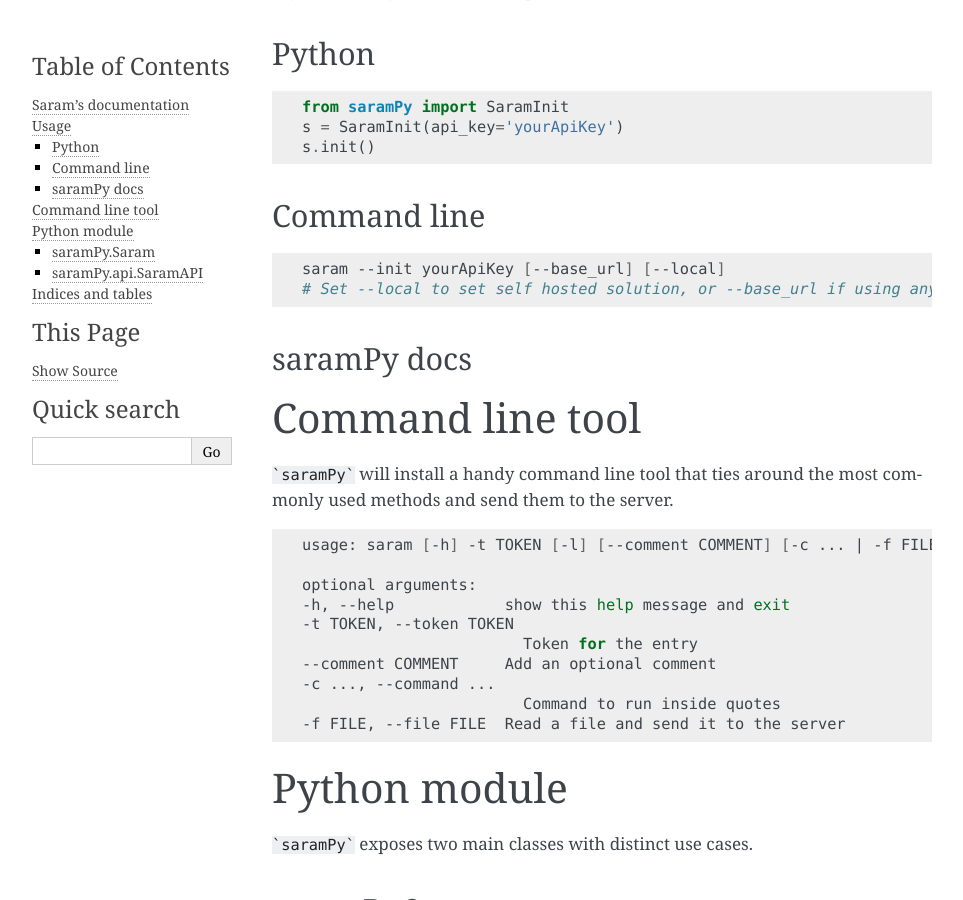
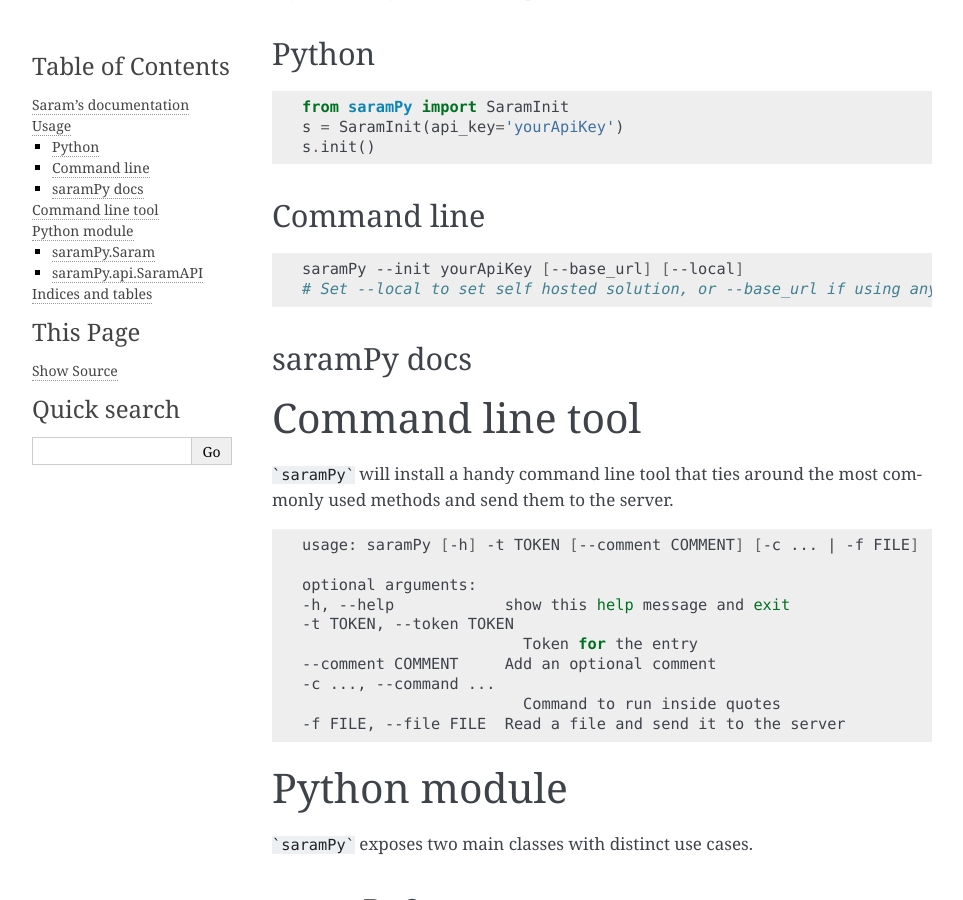
Before and after one commit to securisec/saramPy, a Sphinx documentation site: the page built from docs/index.rst, in a window 1280 px wide and 900 px high, scrolled down 549 px. Shown: the whole window, without its empty margins (148-1111 px from the left). Built offline with Sphinx 7.4.7, drawn with Linux system fonts in a browser that asks for light colours.

Commit message:
documentation updates

```diff
--- a/docs/index.rst
+++ b/docs/index.rst
@@ -25,7 +25,7 @@ Command line
 
 .. code-block:: bash
 
-    saram --init yourApiKey [--base_url] [--local]
+    saramPy --init yourApiKey [--base_url] [--local]
     # Set --local to set self hosted solution, or --base_url if using anything other than the main app
 
 saramPy docs
@@ -37,7 +37,7 @@ Command line tool
 
 .. code-block:: bash
 
-    usage: saram [-h] -t TOKEN [-l] [--comment COMMENT] [-c ... | -f FILE]
+    usage: saramPy [-h] -t TOKEN [--comment COMMENT] [-c ... | -f FILE]
 
     optional arguments:
     -h, --help            show this help message and exit
--- a/setup.py
+++ b/setup.py
@@ -1,7 +1,7 @@
 from setuptools import setup, find_packages
 from os import path
 
-__version__ = '1.1.13'
+__version__ = '1.1.14'
 __author__ = 'Hapsida @securisec'
 
 def read_requirements():
```
Also changed, not shown: 2 other files.
